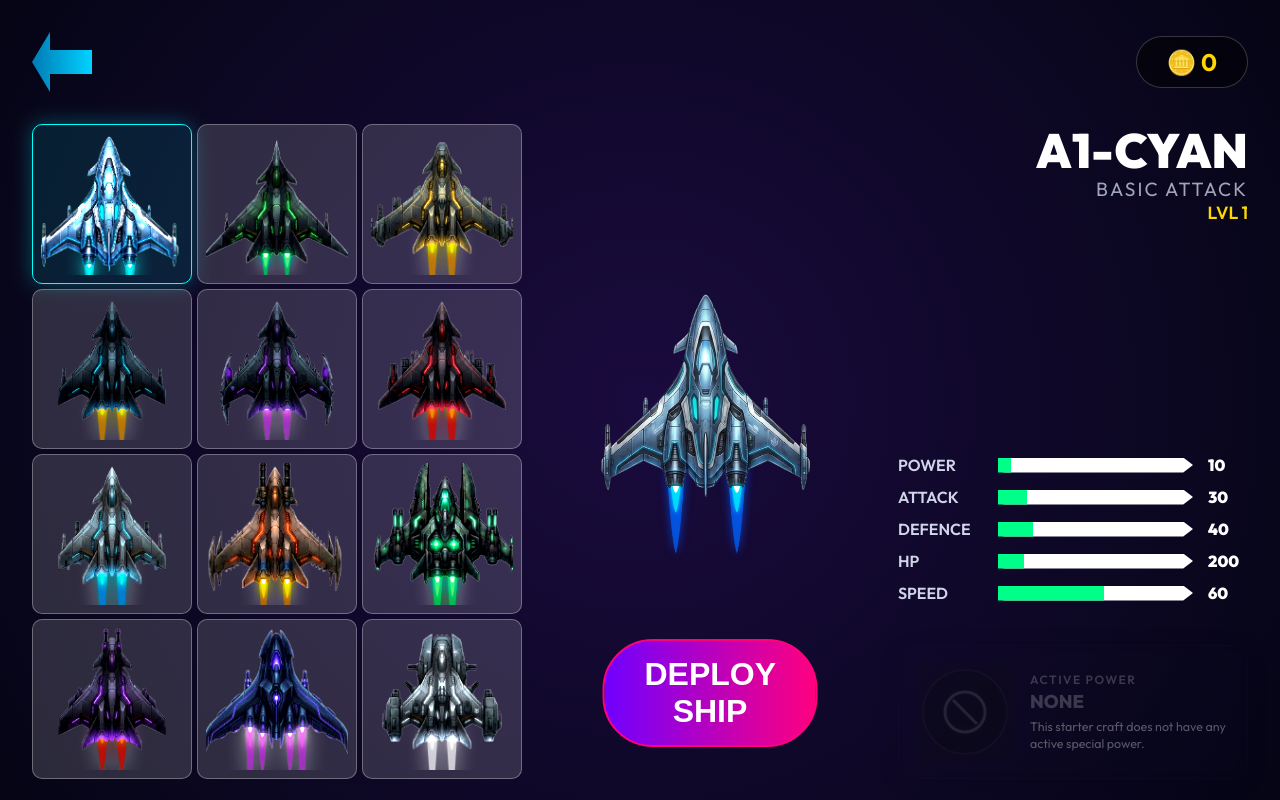
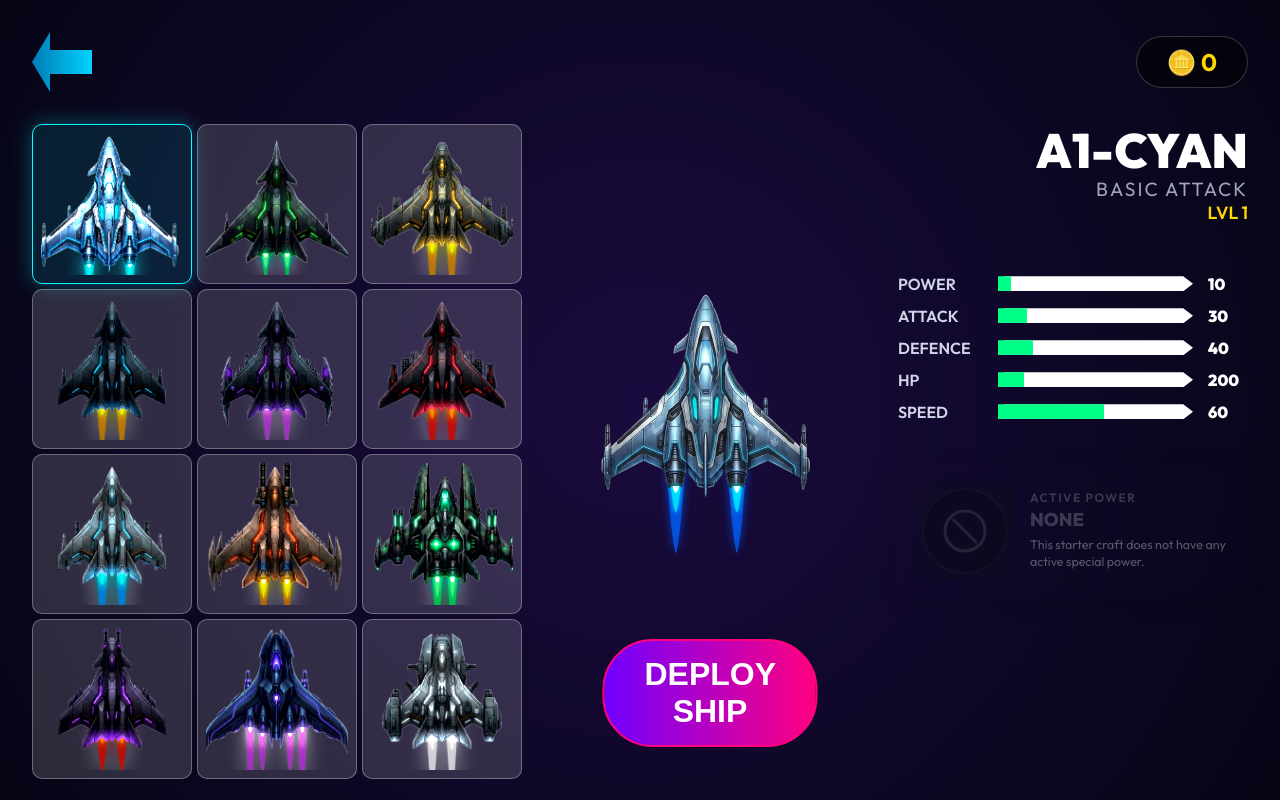
Before and after one commit to AmarKumarMandal/Cosmic-Vanguard-Starfighter-Assult, a Next.js app: page / in a window 1280 px wide. Both pictures are taken after a click on the button "HANGAR". Built offline with nearby package versions, Linux system fonts and the light colour scheme.

Commit message:
Position Hangar stats directly below craft name by replacing auto margin with fixed 20px margin

```diff
--- a/src/components/Hangar.js
+++ b/src/components/Hangar.js
@@ -451,7 +451,7 @@ export default function Hangar({ globalMoney, setGlobalMoney, unlockedShips, set
              <div className="level">LVL {selectedShip.level}</div>
            </div>
 
-           <div className="hangar-stats" style={{marginTop: 'auto'}}>
+           <div className="hangar-stats" style={{marginTop: '20px'}}>
              <div className="stat-row">
                <div className="stat-label">POWER</div>
                <div className="stat-bar-bg">
```
